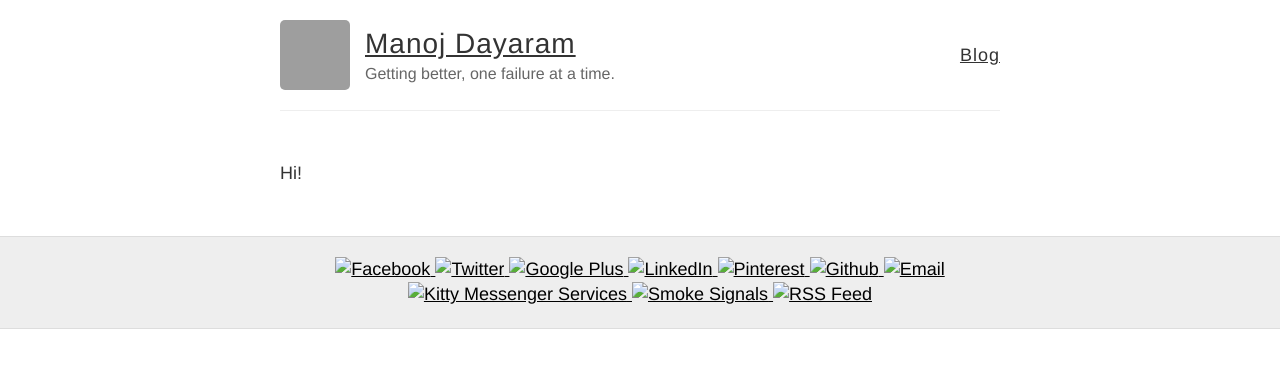
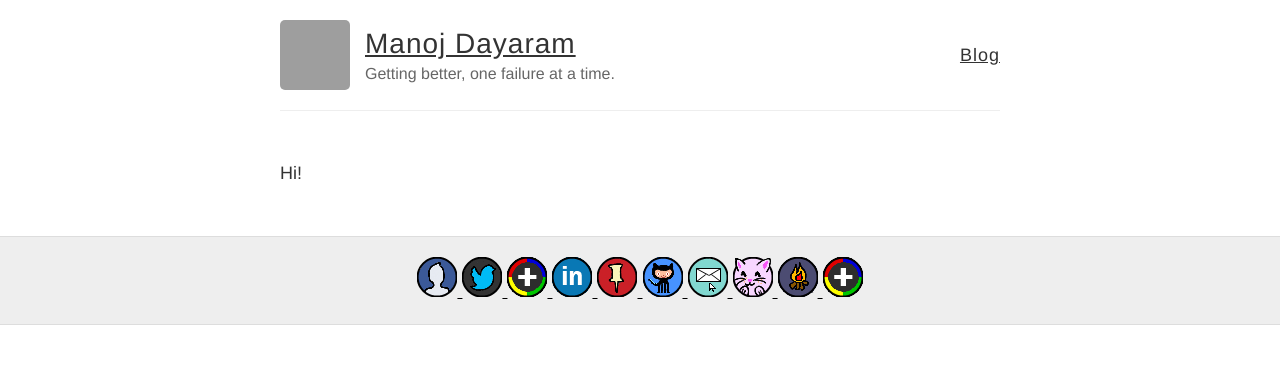
Before and after one commit to mdayaram/mdayaram.github.io, a Jekyll site: the page built from index.md, in a window 1280 px wide. Shown: the top 368 px of the page. Built offline with Jekyll 4.4.1, drawn with Linux system fonts in a browser that asks for light colours; grey boxes are pictures that could not be loaded.

Commit message:
fixing contacts link include

```diff
--- a/_includes/contacts.html
+++ b/_includes/contacts.html
@@ -1,9 +1,9 @@
 {% for contact in site.contact-links %}
-  {% if contact.size < 4 %}
-  <a title="{{ contact[0] }}" href="{{ contact[1] }}">
+  {% if contact[1].size < 3 %}
+  <a title="{{ contact[0] }}" href="{{ contact[1][0] }}">
   {% else %}
-  <a title="{{ contact[0] }}" href="{{ contact[1] }}" onclick="{{ contact[3] }}">
+  <a title="{{ contact[0] }}" href="{{ contact[1][0] }}" onclick="{{ contact[1][2] }}">
   {% endif %}
-    <img alt="{{ contact[0] }}" src="{{ contact[2] }}">
+    <img alt="{{ contact[0] }}" src="{{ contact[1][1] }}">
   </a>
 {% endfor %}
```
